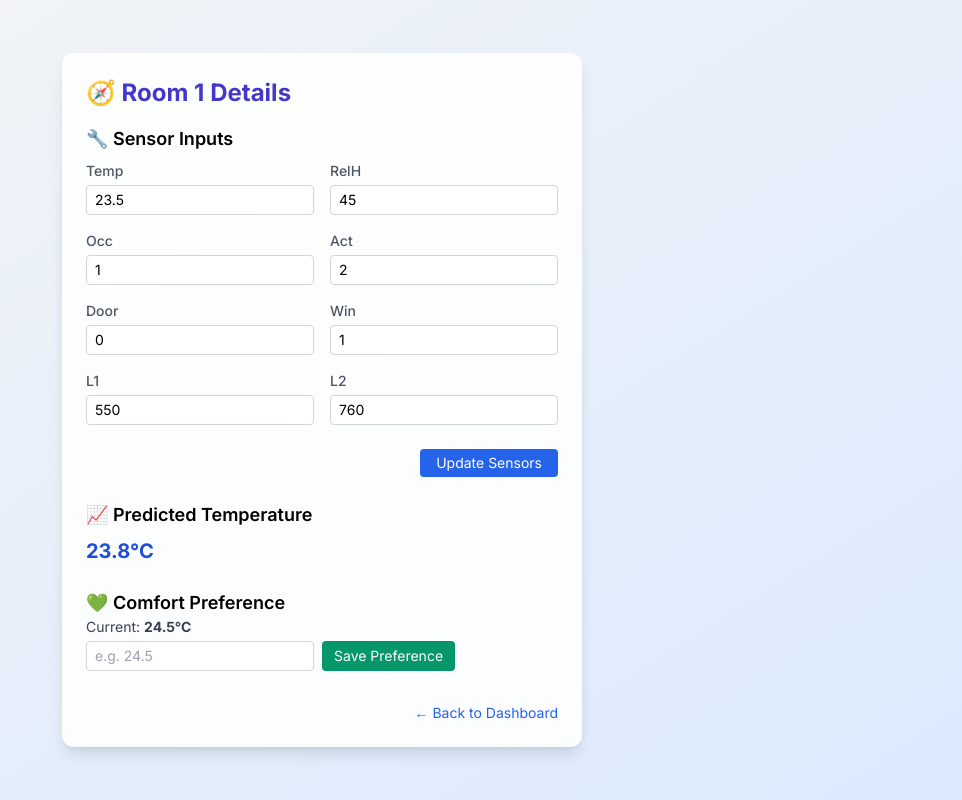
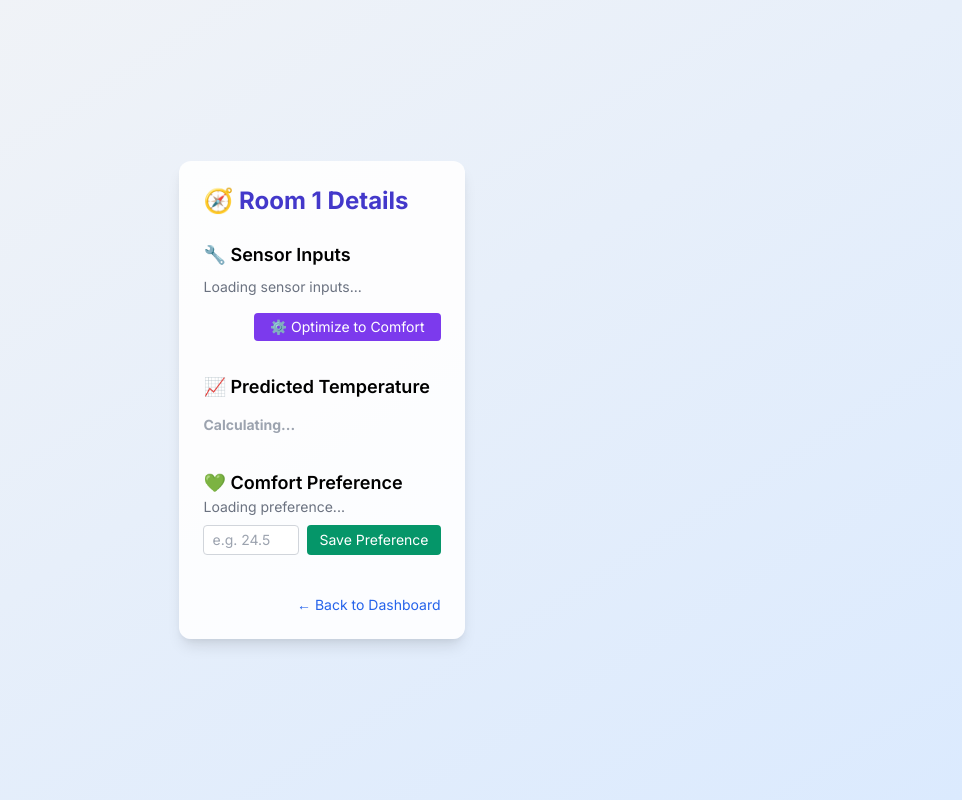
Before and after one commit to ElyarSadig/iot-smart-home, a FastAPI app: page /room/1 in a window 1280 px wide. Shown: the whole page, without its empty margins (318-1280 px from the left). Run offline with FastAPI, Linux system fonts and the light colour scheme; data that the repository does not hold is empty; some libraries are stand-ins or nearby versions.

Commit message:
update: add room htmx

```diff
--- a/app/routers/room.py
+++ b/app/routers/room.py
@@ -2,6 +2,22 @@
 from fastapi.templating import Jinja2Templates
 from fastapi.responses import HTMLResponse
 from pathlib import Path
+from fastapi import Form
+
+room_data = {
+    "A": {
+        "sensor": {"Temp": 23.0, "RelH": 45, "Occ": 1, "Act": 2, "Door": 0, "Win": 1, "L1": 500, "L2": 700},
+        "preference": 24.0
+    },
+    "B": {
+        "sensor": {"Temp": 22.5, "RelH": 42, "Occ": 2, "Act": 3, "Door": 1, "Win": 0, "L1": 480, "L2": 720},
+        "preference": 23.5
+    },
+    "C": {
+        "sensor": {"Temp": 24.1, "RelH": 50, "Occ": 1, "Act": 1, "Door": 0, "Win": 1, "L1": 510, "L2": 690},
+        "preference": 25.0
+    }
+}
 
 router = APIRouter()
 templates = Jinja2Templates(directory=str(Path(__file__).resolve().parent.parent / "templates"))
@@ -28,3 +44,77 @@
         "prediction": prediction,
         "preference": preference,
     })
+
+@router.get("/room/{room_id}/sensors", response_class=HTMLResponse)
+async def get_sensor_form(request: Request, room_id: str):
+    sensor = room_data[room_id]["sensor"]
+    return templates.TemplateResponse("_sensors_form.html", {
+        "request": request,
+        "sensor": sensor,
+        "room_id": room_id
+    })
+
+@router.post("/room/{room_id}/sensors", response_class=HTMLResponse)
+async def update_sensor_form(
+    request: Request,
+    room_id: str,
+    Temp: float = Form(...),
+    RelH: float = Form(...),
+    Occ: int = Form(...),
+    Act: int = Form(...),
+    Door: int = Form(...),
+    Win: int = Form(...),
+    L1: int = Form(...),
+    L2: int = Form(...)
+):
+    room_data[room_id]["sensor"] = {
+        "Temp": Temp, "RelH": RelH, "Occ": Occ, "Act": Act,
+        "Door": Door, "Win": Win, "L1": L1, "L2": L2
+    }
+    return await get_sensor_form(request, room_id)
+
+@router.get("/room/{room_id}/predict", response_class=HTMLResponse)
+async def predict_temp(request: Request, room_id: str):
+    sensor = room_data[room_id]["sensor"]
+    prediction = round(sensor["Temp"] + 0.3 * sensor["Occ"] - 0.2 * sensor["Door"], 1)
+    return templates.TemplateResponse("_predicted_temp.html", {
+        "request": request,
+        "predicted_temp": prediction
+    })
+
+@router.get("/room/{room_id}/preference", response_class=HTMLResponse)
+async def get_preference(request: Request, room_id: str):
+    return templates.TemplateResponse("_preference_form.html", {
+        "request": request,
+        "preference_temp": room_data[room_id]["preference"],
+        "room_id": room_id
+    })
+
+@router.post("/room/{room_id}/preference", response_class=HTMLResponse)
+async def update_preference(request: Request, room_id: str, preference: float = Form(...)):
+    room_data[room_id]["preference"] = preference
+    return await get_preference(request, room_id)
+
+
+@router.post("/room/{room_id}/optimize", response_class=HTMLResponse)
+async def optimize_room(request: Request, room_id: str):
+    # Simulate optimization: set Temp to preferred, adjust others slightly
+    preference = room_data[room_id]["preference"]
+    optimized_sensor = {
+        "Temp": round(preference, 1),
+        "RelH": 40 + (preference % 10),  # Fake logic
+        "Occ": 1,
+        "Act": 2,
+        "Door": 0,
+        "Win": 0,
+        "L1": 550,
+        "L2": 770
+    }
+
+    room_data[room_id]["sensor"] = optimized_sensor
+
+    return templates.TemplateResponse("_sensors_form.html", {
+        "request": request,
+        "sensor": optimized_sensor,
+        "room_id": room_id
+    })
--- /dev/null
+++ b/app/templates/_predicted_temp.html
@@ -0,0 +1 @@
+<span class="font-semibold text-blue-700">{{ predicted_temp }}°C</span>
--- /dev/null
+++ b/app/templates/_preference_form.html
@@ -0,0 +1 @@
+<span class="font-semibold text-green-700">{{ preference_temp }}°C</span>
--- a/app/templates/room.html
+++ b/app/templates/room.html
@@ -1,42 +1,40 @@
 {% extends "base.html" %} {% block title %}Room {{ room_id }}{% endblock %} {%
 block content %}
 <div class="max-w-4xl mx-auto bg-white bg-opacity-90 p-6 rounded-xl shadow-lg">
-  <h2 class="text-2xl font-bold mb-4 text-indigo-700">
+  <h2 class="text-2xl font-bold mb-6 text-indigo-700">
     🧭 Room {{ room_id }} Details
   </h2>
 
-  <!-- Sensor Section -->
-  <div>
+  <!-- 🔧 Sensor Section -->
+  <section>
     <h3 class="text-lg font-semibold mb-2">🔧 Sensor Inputs</h3>
-    <form
-      hx-post="/room/{{ room_id }}/sensors"
-      hx-swap="outerHTML"
-      class="grid grid-cols-2 gap-4 text-sm"
-    >
-      {% for key, value in sensor.items() %}
-      <div>
-        <label class="block text-gray-600 font-medium mb-1">{{ key }}</label>
-        <input
-          type="number"
-          step="any"
-          name="{{ key }}"
-          value="{{ value }}"
-          class="w-full border border-gray-300 rounded px-2 py-1 text-sm"
-        />
+
+    <!-- Persistent container -->
+    <div id="sensor-wrapper">
+      <div
+        hx-get="/room/{{ room_id }}/sensors"
+        hx-trigger="load"
+        hx-swap="innerHTML"
+      >
+        <p class="text-sm text-gray-500">Loading sensor inputs...</p>
       </div>
-      {% endfor %}
-      <div class="col-span-2 text-right mt-2">
-        <button
-          class="px-4 py-1 bg-blue-600 text-white rounded hover:bg-blue-700 transition"
-        >
-          Update Sensors
-        </button>
-      </div>
-    </form>
-  </div>
+    </div>
 
-  <!-- Predicted Temp -->
-  <div class="mt-6">
+    <!-- Optimize Button (reuses the wrapper) -->
+    <div class="mt-4 text-right">
+      <button
+        hx-post="/room/{{ room_id }}/optimize"
+        hx-target="#sensor-wrapper"
+        hx-swap="innerHTML"
+        class="px-4 py-1 bg-purple-600 text-white rounded hover:bg-purple-700 transition text-sm"
+      >
+        ⚙️ Optimize to Comfort
+      </button>
+    </div>
+  </section>
+
+  <!-- 📈 Predicted Temperature -->
+  <section class="mt-8">
     <h3 class="text-lg font-semibold">📈 Predicted Temperature</h3>
     <div
       id="prediction-box"
@@ -45,27 +43,39 @@
       hx-trigger="every 2s"
       hx-swap="innerHTML"
     >
-      {{ prediction }}°C
+      <span class="text-sm text-gray-400">Calculating...</span>
     </div>
-  </div>
+  </section>
 
-  <!-- Preference Section -->
-  <div class="mt-6">
+  <!-- 💚 Comfort Preference -->
+  <section class="mt-8">
     <h3 class="text-lg font-semibold">💚 Comfort Preference</h3>
-    <p class="text-gray-700 text-sm mb-1">
-      Current: <strong>{{ preference }}°C</strong>
-    </p>
+
+    <!-- Persistent container -->
+    <div id="preference-box">
+      <div
+        hx-get="/room/{{ room_id }}/preference"
+        hx-trigger="load"
+        hx-swap="innerHTML"
+      >
+        <p class="text-sm text-gray-500">Loading preference...</p>
+      </div>
+    </div>
+
+    <!-- Submit New Preference -->
     <form
-      method="post"
-      action="/room/{{ room_id }}/preference"
-      class="flex space-x-2"
+      hx-post="/room/{{ room_id }}/preference"
+      hx-target="#preference-box"
+      hx-swap="innerHTML"
+      class="flex space-x-2 mt-2"
     >
       <input
         type="number"
         step="any"
         name="preference"
         placeholder="e.g. 24.5"
-        class="border border-gray-300 px-2 py-1 rounded text-sm"
+        class="border border-gray-300 px-2 py-1 rounded text-sm w-24"
+        required
       />
       <button
         class="px-3 py-1 bg-green-600 text-white rounded hover:bg-green-700 text-sm"
@@ -73,9 +83,10 @@
         Save Preference
       </button>
     </form>
-  </div>
+  </section>
 
-  <div class="mt-8 text-sm text-right">
+  <!-- Back to Dashboard -->
+  <div class="mt-10 text-sm text-right">
     <a href="/" class="text-blue-600 hover:underline">← Back to Dashboard</a>
   </div>
 </div>
```
Also changed, not shown: app/templates/_sensors_form.html (added, +25 -0 lines).
